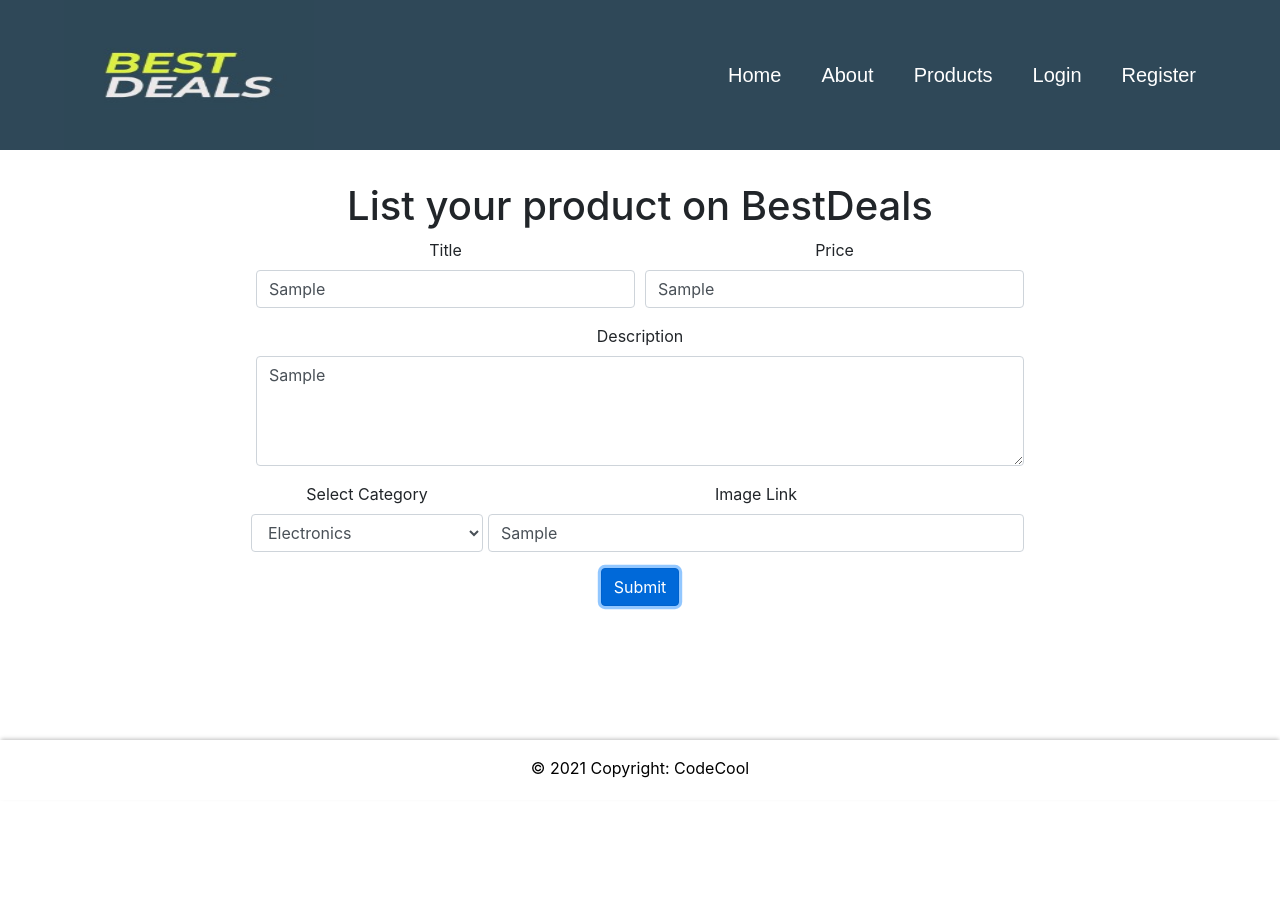
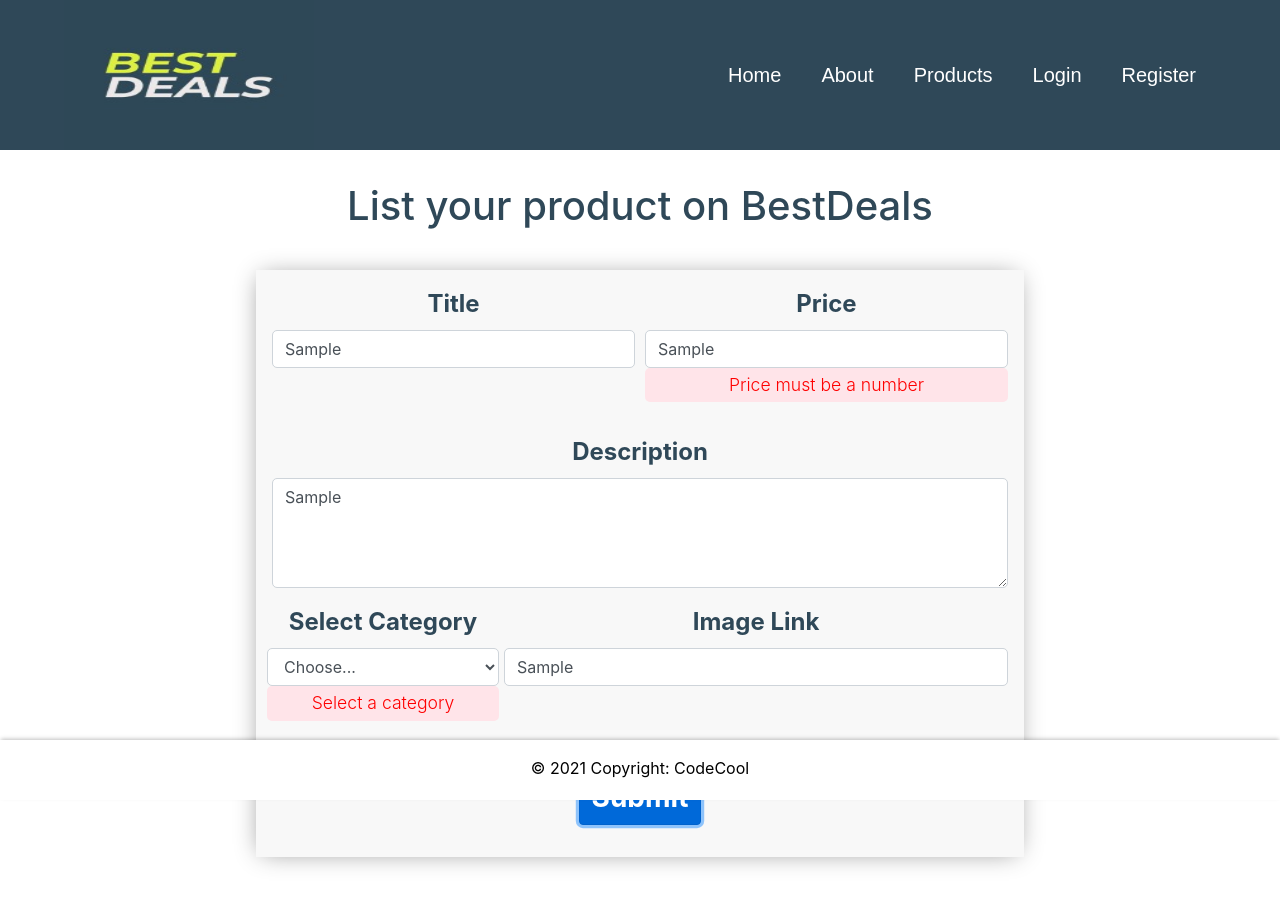
Before and after one commit to danielajoian/spring-shop-frontend, a React (Create React App) app: page /add-product in a window 1280 px wide. Both pictures are taken after typing "Sample", "Sample", "Sample", "Sample" into the empty fields and a click on the button "Submit". Shown: the top 906 px of the page. Before the commit the page ends 800 px from the top, so only its background shows below. Built offline with nearby package versions, Linux system fonts and the light colour scheme; no server answers.

Commit message:
Add Form submit confirmation

```diff
--- a/src/App.js
+++ b/src/App.js
@@ -7,6 +7,7 @@ import { BrowserRouter as Router, Route } from "react-router-dom";
 import ProductDetail from "./components/ProductDetail";
 import About from "./components/About";
 import AddProduct from "./components/AddProduct";
+import Form from "./components/Form";
 
 function App() {
   // const pageStyle = {
@@ -28,7 +29,7 @@ function App() {
             path="/product/:productId/:userId"
             component={ProductDetail}
           ></Route>
-          <Route path="/add-product" component={AddProduct}></Route>
+          <Route path="/add-product" component={Form}></Route>
         </div>
         <Footer />
       </div>
--- a/src/components/About.js
+++ b/src/components/About.js
@@ -1,42 +1,57 @@
-import React from 'react'
+import React from "react";
 
 export default function About() {
-
   const containerStyle = {
     width: "60%",
     margin: "15rem auto",
     color: "#2F4858",
-        backgroundColor: "white"
-    }
+    backgroundColor: "white",
+    padding: "1rem",
+    borderRadius: "10px",
+    boxShadow: "-1px 1px 24px -6px rgba(0, 0, 0, 0.452)",
+  };
 
   return (
-        <div style = {containerStyle}>
-            <h1><b>About</b></h1>
-            <br/><br/>
+    <div style={containerStyle}>
+      <h1>
+        <b>About</b>
+      </h1>
+      <br />
+      <br />
       <h4>
-                We are a team of developers called "The guys" who started working together about 10 months ago
-                when we joined CodeCool. We started our journey in a bigger team and under different name
-                but from beginning until now the two team members <a href="https://github.com/MadalinCiobanu">
-                Madalin Ciobanu</a> &nbsp; and <a href="https://github.com/bobel95">Iulian Popa</a> &nbsp;
-                worked together on various projects. Our history is not so long but we managed to learn a lot
-                along the way.
+        We are a team of developers called "The guys" who started working
+        together about 10 months ago when we joined CodeCool. We started our
+        journey in a bigger team and under different name but from beginning
+        until now the two team members{" "}
+        <a href="https://github.com/MadalinCiobanu">Madalin Ciobanu</a> &nbsp;
+        and <a href="https://github.com/bobel95">Iulian Popa</a> &nbsp; worked
+        together on various projects. Our history is not so long but we managed
+        to learn a lot along the way.
       </h4>
-            <br/><br/>
+      <br />
+      <br />
       <h4>
-                This project called "Best Deals Shop" is part of the Advanced Module and is a web application.
-                The project is a trading platform where u can make account, login, add products for sale, or buy
-                products from other users.
+        This project called "Best Deals Shop" is part of the Advanced Module and
+        is a web application. The project is a trading platform where u can make
+        account, login, add products for sale, or buy products from other users.
       </h4>
-            <br/><br/>
-            <h2><b>Our Mission</b></h2>
-            <br/>
+      <br />
+      <br />
+      <h2>
+        <b>Our Mission</b>
+      </h2>
+      <br />
       <h4>To practice and learn more about Spring and React</h4>
-            <br/><br/><br/><br/>
+      <br />
+      <br />
+      <br />
+      <br />
       <p>
-                For GitHub links click <a href="https://github.com/bobel95/spring-shop-backend">here</a>
-                &nbsp; and <a href="https://github.com/bobel95/spring-shop-frontend">here</a>
+        For GitHub links click{" "}
+        <a href="https://github.com/bobel95/spring-shop-backend">here</a>
+        &nbsp; and{" "}
+        <a href="https://github.com/bobel95/spring-shop-frontend">here</a>
       </p>
-
     </div>
-    )
+  );
 }
--- /dev/null
+++ b/src/components/AddProduct.css
@@ -0,0 +1,40 @@
+h1 {
+    padding: 0 0 2rem 0;
+    color: #2F4858;
+}
+
+.main-form p {
+    color: red;
+    padding: .25rem;
+    font-size: 1.1rem;
+    font-weight: 300;
+    border-radius: 5px;
+    background-color: rgb(255, 228, 233);
+}
+
+.main-form {
+    padding: 1rem;
+    box-shadow: -1px 1px 24px -6px rgba(0, 0, 0, 0.452);
+    background-color: rgb(248, 248, 248);
+    text-align: center;
+    margin-bottom: 100px;
+}
+
+.main-form button {
+    font-size: 1.75rem;
+    font-weight: bold;
+    margin: 1rem;
+    background-color: #2F4858;
+    color: rgb(182, 251, 71);
+}
+
+.main-form .form-input {
+    /* border: 1px solid #2F4858; */
+    border-radius: 5px;
+}
+
+.form-label {
+    font-size: 1.5rem;
+    font-weight: bold;
+    color: #2F4858;
+}
--- a/src/components/AddProduct.js
+++ b/src/components/AddProduct.js
@@ -2,14 +2,18 @@ import React from "react";
 import { Form, Col, Button } from "react-bootstrap";
 import useAddForm from "./useAddForm";
 import validate from "./addProductValidation";
+import "./AddProduct.css";
 
-export default function AddProduct() {
-  const { values, handleChange, handleSubmit, errors } = useAddForm(validate);
+export default function AddProduct(props) {
+  const { values, handleChange, handleSubmit, errors } = useAddForm(
+    props.submitForm,
+    validate
+  );
 
   return (
     <div className="form-container" style={formContainerStyle}>
       <h1>List your product on BestDeals</h1>
-      <Form onSubmit={handleSubmit}>
+      <Form className="main-form" onSubmit={handleSubmit}>
         <Form.Row>
           <Form.Group as={Col} controlId="title">
             <Form.Label className="form-label">Title</Form.Label>
@@ -40,6 +44,7 @@ export default function AddProduct() {
             <Form.Label className="form-label">Description</Form.Label>
             <Form.Control
               as="textarea"
+              className="form-input"
               rows={4}
               name="description"
               placeholder="Enter product description"
@@ -53,16 +58,20 @@ export default function AddProduct() {
           <Form.Group controlId="category">
             <Form.Label>Select Category</Form.Label>
             <Form.Control
+              className="form-input"
               as="select"
               name="category"
               value={values.category}
               onChange={handleChange}
+              defaultValue=""
             >
+              <option value="">Choose...</option>
               <option value="ELECTRONICS">Electronics</option>
               <option value="HOUSEHOLD">Home & Garden</option>
               <option value="ESTATE">Real Estate</option>
               <option value="SPORTS">Sporting goods & Hobby</option>
             </Form.Control>
+            {errors.category && <p>{errors.category}</p>}
           </Form.Group>
           <Form.Group as={Col} controlId="imageLink">
             <Form.Label className="form-label">Image Link</Form.Label>
--- /dev/null
+++ b/src/components/Form.js
@@ -0,0 +1,16 @@
+import React, { useState } from "react";
+import AddProduct from "./AddProduct";
+import FormSuccess from "./FromSuccess";
+
+export default function Form() {
+  const [isSubmitted, setIsSubmitted] = useState(false);
+
+  function submitForm() {
+    setIsSubmitted(true);
+  }
+  return (
+    <div>
+      {!isSubmitted ? <AddProduct submitForm={submitForm} /> : <FormSuccess />}
+    </div>
+  );
+}
--- /dev/null
+++ b/src/components/FromSuccess.js
@@ -0,0 +1,17 @@
+import React from "react";
+
+export default function FromSuccess() {
+  return (
+    <div>
+      <img style={{ maxWidth: "200px" }} src="/success.png" alt="success"></img>
+      <h1
+        style={{
+          fontSize: "4rem",
+          fontWeight: "lighter",
+        }}
+      >
+        Your product has been listed!
+      </h1>
+    </div>
+  );
+}
--- a/src/components/HomeBot.js
+++ b/src/components/HomeBot.js
@@ -1,16 +1,15 @@
-import React from 'react'
-import About from './About'
+import React from "react";
+import About from "./About";
 
 export default function HomeBot() {
+  const containerStyle = {
+    backgroundColor: "#2F4858",
+    padding: "15px",
+  };
 
-    const containerStyle = {
-        backgroundColor: "#2F4858",
-        padding: "25px"
-    }
-
-    return (
-        <div style = {containerStyle}>
-            <About/>
-        </div>
-    )
+  return (
+    <div style={containerStyle}>
+      <About />
+    </div>
+  );
 }
--- a/src/components/RandomProducts.js
+++ b/src/components/RandomProducts.js
@@ -78,12 +78,12 @@ export default function RandomProducts() {
       </h1>
       <CardColumns style={cardDeckStyle}>{productCards}</CardColumns>
       <button
-        style={buttonStyle}
+        style={bigButtonStyle}
         onMouseEnter={onHover}
         onMouseLeave={hoverOut}
         onClick={routeChange}
       >
-        All Products
+        View All Products
       </button>
     </div>
   );
@@ -96,6 +96,7 @@ const cardDeckStyle = {
 
 const cardStyle = {
   minHeight: "100%",
+  boxShadow: "-1px 1px 24px -6px rgba(0, 0, 0, 0.452)",
 };
 
 const cardBodyStyle = {
@@ -111,8 +112,14 @@ const buttonStyle = {
   width: "8em",
   height: "3em",
   border: "1px solid #2F4858",
-  borderRadius: "8%",
+  borderRadius: "10px",
   color: "#2F4858",
+};
+
+const bigButtonStyle = {
+  ...buttonStyle,
+  fontSize: "1.5rem",
+  width: "10em",
 };
 
 function onHover(e) {
--- a/src/components/addProductValidation.js
+++ b/src/components/addProductValidation.js
@@ -11,7 +11,17 @@ export default function validateInfo(values) {
 
   if (!values.price) {
     errors.price = "Price required";
+  } else if (!isNumeric(values.price)) {
+    errors.price = "Price must be a number";
+  }
+
+  if (!values.category) {
+    errors.category = "Select a category";
   }
 
   return errors;
 }
+
+function isNumeric(n) {
+  return !isNaN(parseInt(n)) && isFinite(n);
+}
--- a/src/components/useAddForm.js
+++ b/src/components/useAddForm.js
@@ -1,7 +1,7 @@
-import { useState } from "react";
+import { useState, useEffect } from "react";
 import axios from "axios";
 
-const useAddForm = (validate) => {
+const useAddForm = (submitForm, validate) => {
   const [values, setValues] = useState({
     title: "",
     description: "",
@@ -11,6 +11,7 @@ const useAddForm = (validate) => {
   });
 
   const [errors, setErrors] = useState({});
+  const [isSubmitting, setIsSubmitting] = useState(false);
 
   const handleChange = (e) => {
     setValues({
@@ -24,9 +25,16 @@ const useAddForm = (validate) => {
     e.preventDefault();
     // console.log("HandleSubmit");
     setErrors(validate(values));
-    axios.post("http://localhost:8080/api/product", values);
-    console.log("dupa axios post");
+    setIsSubmitting(true);
   };
+
+  useEffect(() => {
+    if (Object.keys(errors).length === 0 && isSubmitting) {
+      axios.post("http://localhost:8080/api/product", values);
+
+      submitForm();
+    }
+  }, [errors]);
 
   return { values, handleChange, handleSubmit, errors };
 };
```
Also changed, not shown: public/success.png (added). Lines whose indentation alone changed are shown as unchanged.
